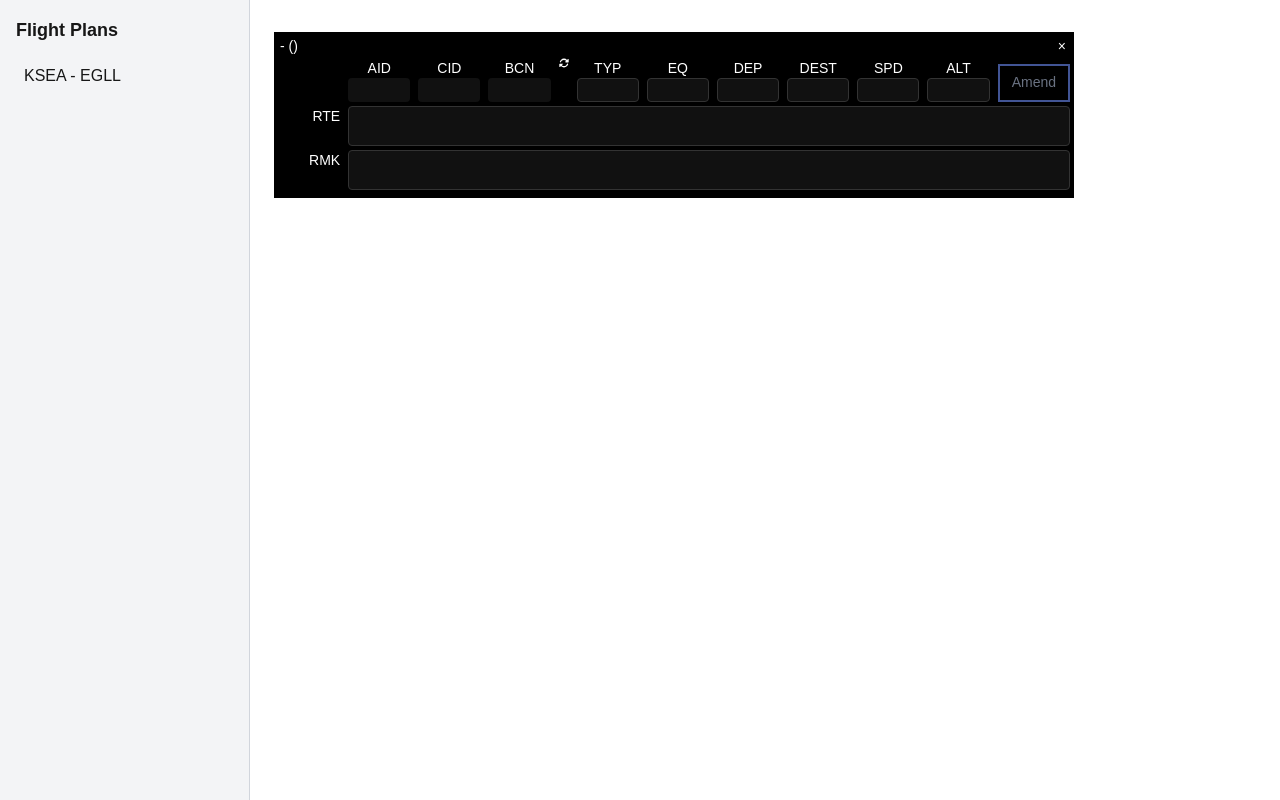
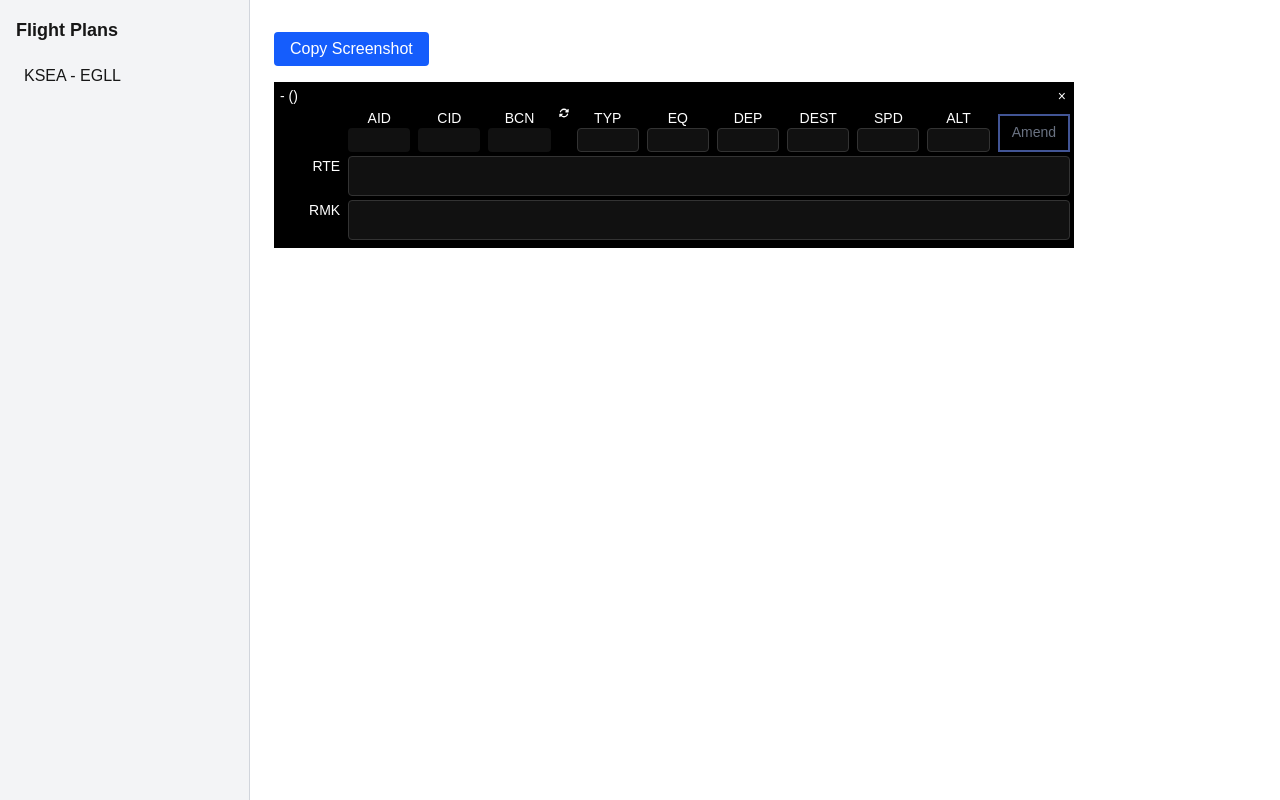
Before and after one commit to neilenns/clearancelab, a Next.js app: page / in a window 1280 px wide. Built offline with nearby package versions, Linux system fonts and the light colour scheme.

Commit message:
Add screenshot button

```diff
--- a/package.json
+++ b/package.json
@@ -10,6 +10,7 @@
   },
   "dependencies": {
     "clsx": "^2.1.1",
+    "html2canvas-pro": "^1.5.8",
     "next": "15.3.0",
     "react": "^19.0.0",
     "react-dom": "^19.0.0"
--- a/src/app/page.tsx
+++ b/src/app/page.tsx
@@ -1,14 +1,32 @@
 "use client";
 
-import { useState } from "react";
+import { useRef, useState } from "react";
 import FPE from "@/components/fpe";
 import Sidebar from "@/components/sidebar";
 import { FlightPlan } from "@/interfaces/flightPlan";
 import flightPlansData from "@/data/flightPlans.json" assert { type: "json" };
+import html2canvas from "html2canvas-pro";
 
 export default function Home() {
   const [selectedFlightPlan, setSelectedFlightPlan] =
     useState<FlightPlan | null>(null);
+  const fpeRef = useRef<HTMLDivElement>(null);
+
+  const handleScreenshot = async () => {
+    if (!fpeRef.current) return;
+
+    const canvas = await html2canvas(fpeRef.current);
+    canvas.toBlob((blob) => {
+      if (blob) {
+        navigator.clipboard
+          .write([new ClipboardItem({ "image/png": blob })])
+          .catch((err: unknown) => {
+            console.error("Failed to copy screenshot: ", err);
+          });
+        alert("Screenshot copied to clipboard!");
+      }
+    });
+  };
 
   return (
     <div className="grid grid-cols-[250px_1fr] h-screen">
@@ -19,7 +37,21 @@ export default function Home() {
       />
 
       <main className="p-6 overflow-y-auto">
-        <FPE plan={selectedFlightPlan} />
+        <div className="mb-4">
+          <button
+            onClick={() => {
+              handleScreenshot().catch((err: unknown) => {
+                console.error(err);
+              });
+            }}
+            className="bg-blue-600 text-white px-4 py-2 rounded hover:bg-blue-700"
+          >
+            Copy Screenshot
+          </button>
+        </div>
+        <div>
+          <FPE plan={selectedFlightPlan} ref={fpeRef} />
+        </div>
       </main>
     </div>
   );
--- a/src/components/fpe.tsx
+++ b/src/components/fpe.tsx
@@ -1,4 +1,4 @@
-import React from "react";
+import React, { forwardRef } from "react";
 import "@/styles/fpe.css";
 import type { FlightPlan } from "@/interfaces/flightPlan";
 
@@ -6,9 +6,9 @@ interface FPEProps {
   plan?: FlightPlan | null;
 }
 
-export default function FPE({ plan }: FPEProps) {
+const FPE = forwardRef<HTMLDivElement, FPEProps>(({ plan }, ref) => {
   return (
-    <div className="fpe-container" id="fpe-container">
+    <div className="fpe-container" id="fpe-container" ref={ref}>
       <div className="fpe-title">
         {plan?.aid} - {plan?.pilotName} ({plan?.cid})
       </div>
@@ -55,4 +55,7 @@ export default function FPE({ plan }: FPEProps) {
       <div className="fpe-rmk-box">{plan?.rmk}</div>
     </div>
   );
-}
+});
+
+FPE.displayName = "FPE";
+export default FPE;
```
Also changed, not shown: 1 other file (tests, documents, lock files or other folders).
